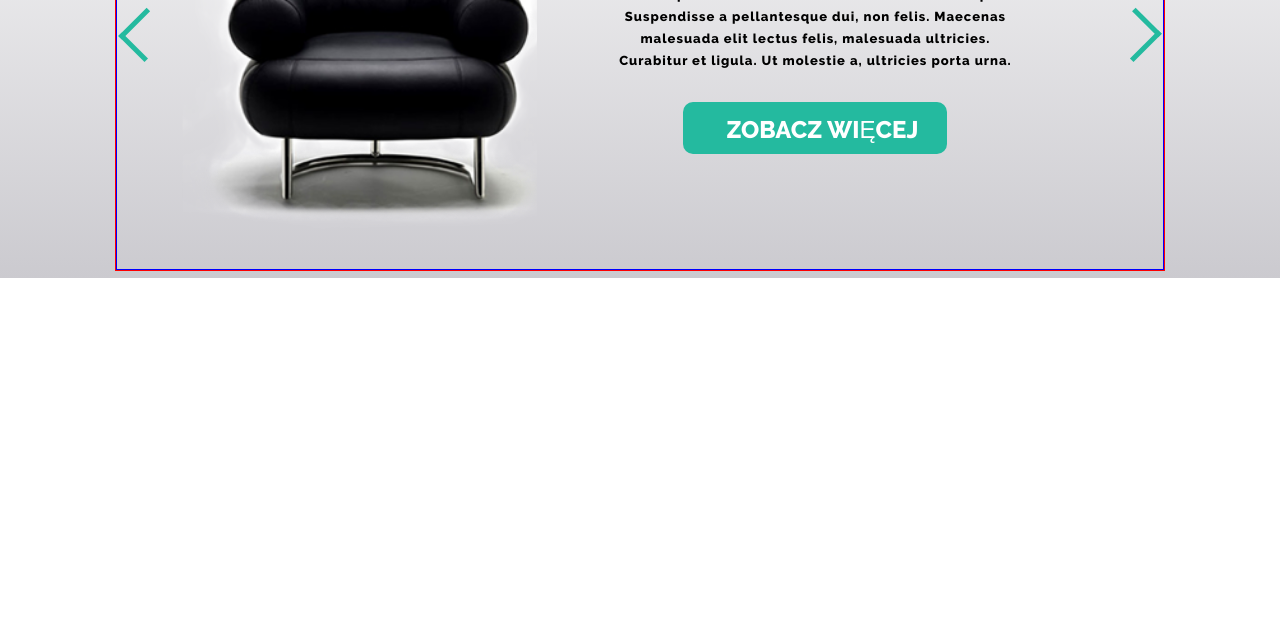
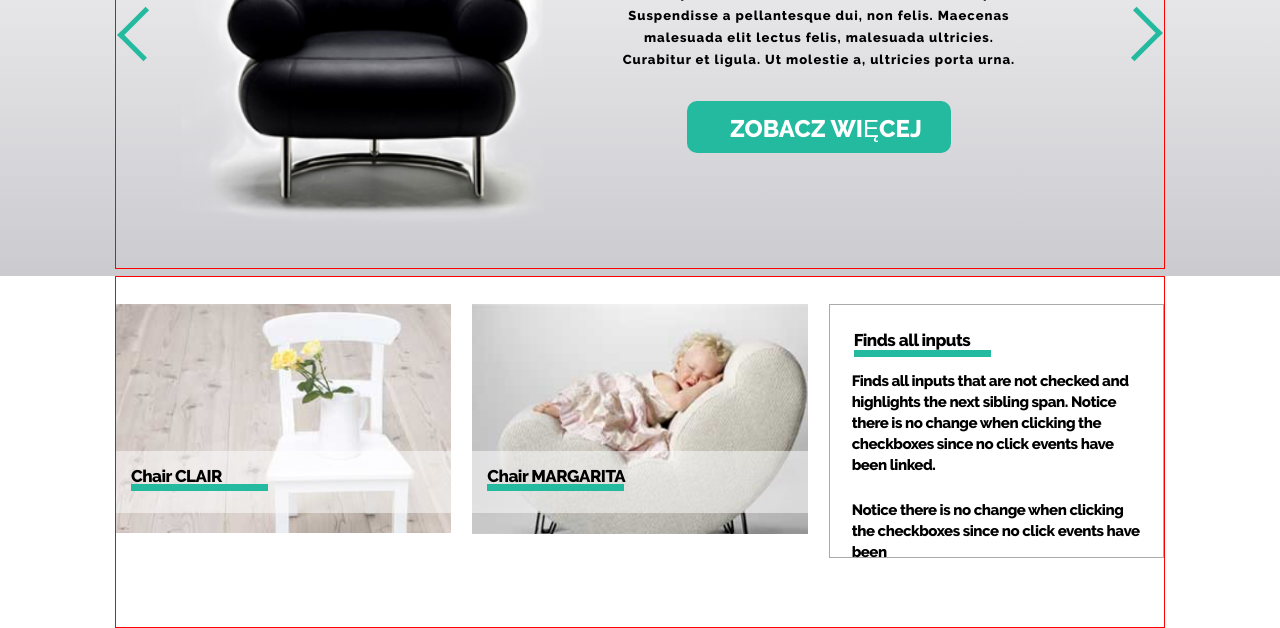
Before and after one commit to duril84/Warsztaty-HTML-CSS, a plain HTML site: page index.html in a window 1280 px wide. Shown: the part 266-894 px from the top of the page. Before the commit the page ends 800 px from the top, so only its background shows below. Drawn offline with Linux system fonts and the light colour scheme; files whose address does not match are found by name.

Commit message:
second section end

```diff
--- a/css/style.css
+++ b/css/style.css
@@ -155,8 +155,6 @@ section:first-of-type {
 
 .article__1 {
     width: 1050px;
-    border: 1px solid blue;
-    padding: 0 0;
     display: flex;
     justify-content: space-between;
     z-index: 1;
@@ -166,7 +164,7 @@ section:first-of-type {
 
     width: 100%;
     height: 430px;
-    padding-right: 20px;
+    padding-right: 40px;
     background-image: url('../images/black_chair.png');
     background-size: cover;
     transform: translate(-80px, 0);
@@ -260,7 +258,94 @@ h2 span {
 /*                                                                                */
 /*--------------------------------------------------------------------------------*/
 
+.section__2 .main_width {
+    padding: 27px 0 69px 0;
+    display: flex;
+    justify-content: space-between;
+}
 
+.main_width .section__2__item {
 
+    padding: 0 0 0 0;
+    height: 254px;
+    width: 32%; /*340*/
+
+}
+
+.main_width .section__2__item:first-child {
+
+    background-image: url('../images/box1_img.jpg');
+    background-size: contain;
+    background-repeat: no-repeat;
+}
+
+.main_width .section__2__item:nth-child(2){
+
+    background-image: url('../images/box2_img.jpg');
+    background-size: contain;
+    background-repeat: no-repeat;
+}
+
+.main_width .section__2__item:first-child .section__2__desc,
+.main_width .section__2__item:nth-child(2) .section__2__desc  {
+    font-family: 'raleway', sans-serif;
+    font-weight: normal;
+    font-size: 17px;
+    letter-spacing: -0.03em;
+    text-decoration: none;
+    padding: 15px 0 0 15px;
+    height: 62px;
+    background-color: rgba(255, 255, 255, 0.5);
+    position: relative;
+    bottom: calc(107px - 100%);
+
+}
+
+.main_width .section__2__item:first-child .section__2__underline,
+.main_width .section__2__item:nth-child(2) .section__2__underline {
+    width: 137px;
+    height: 7px;
+    background-color: #24BA9F;
+    position: relative;
+    bottom: calc(136px - 100%);
+    left: 15px;
+}
+
+.main_width .section__2__item:nth-child(3) .section__2__desc{
+    font-family: 'raleway', sans-serif;
+    font-weight: normal;
+    font-size: 17px;
+    letter-spacing: -0.03em;
+    line-height: 0px;
+    color: #000;
+    text-decoration: none;
+    padding: 35px 0 0 24px;
+    position: relative;
+}
+
+.main_width .section__2__item:nth-child(3) .section__2__underline {
+    width: 137px;
+    height: 7px;
+    background-color: #24BA9F;
+    position: relative;
+    bottom: -10px;
+    left: 24px;
+}
+
+.main_width .section__2__item:nth-child(3) p {
+    font-family: 'raleway', sans-serif;
+    font-weight: normal;
+    font-size: 15px;
+    letter-spacing: -0.03em;
+    position: relative;
+
+    left: 22px;
+    line-height: 21px;
+    padding: 24px 45px 0 0;
+}
+
+.section__2__item:nth-child(3) {
+    border: 1px solid #aaaaaa;
+}
 
 /*------------------------------------------ S E C O N D   S E C T I O N  - E N D */
--- a/index.html
+++ b/index.html
@@ -48,8 +48,26 @@
         </div>
     </section>
     <!--- S E C O N D   S E C T I O N -->
-    <section>
+    <section class="section__2">
+        <div class="main_width">
+                <div class="section__2__item">
+                      <div class="section__2__desc">Chair CLAIR</div>
+                      <div class="section__2__underline"></div>
+                </div>
+                <div class="section__2__item">
+                    <div class="section__2__desc">Chair MARGARITA</div>
+                    <div class="section__2__underline"></div>
+                </div>
+                <div class="section__2__item">
+                    <div class="section__2__desc">Finds all inputs</div>
+                    <div class="section__2__underline"></div>
+                    <div class="section__2__content">
+                        <p> Finds all inputs that are not checked and highlights the next sibling span. Notice there is no change when clicking the checkboxes since no click events have been linked.</p>
+                        <p>Notice there is no change when clicking the checkboxes since no click events have been</p>
+                    </div>
+                </div>
 
+        </div>
 
     </section>
     <!---
```
